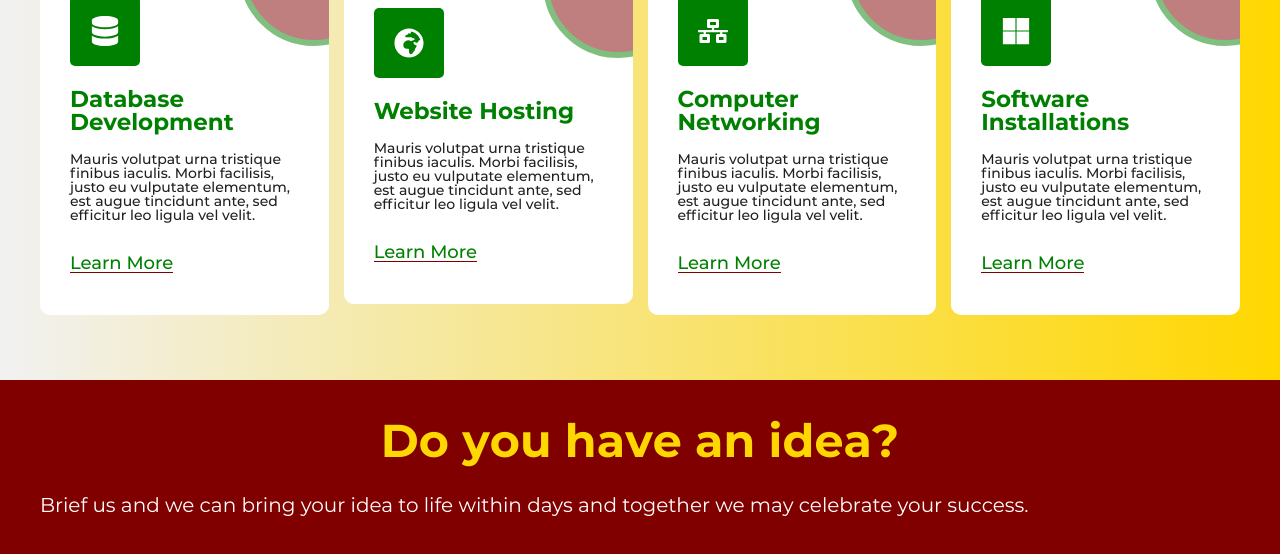
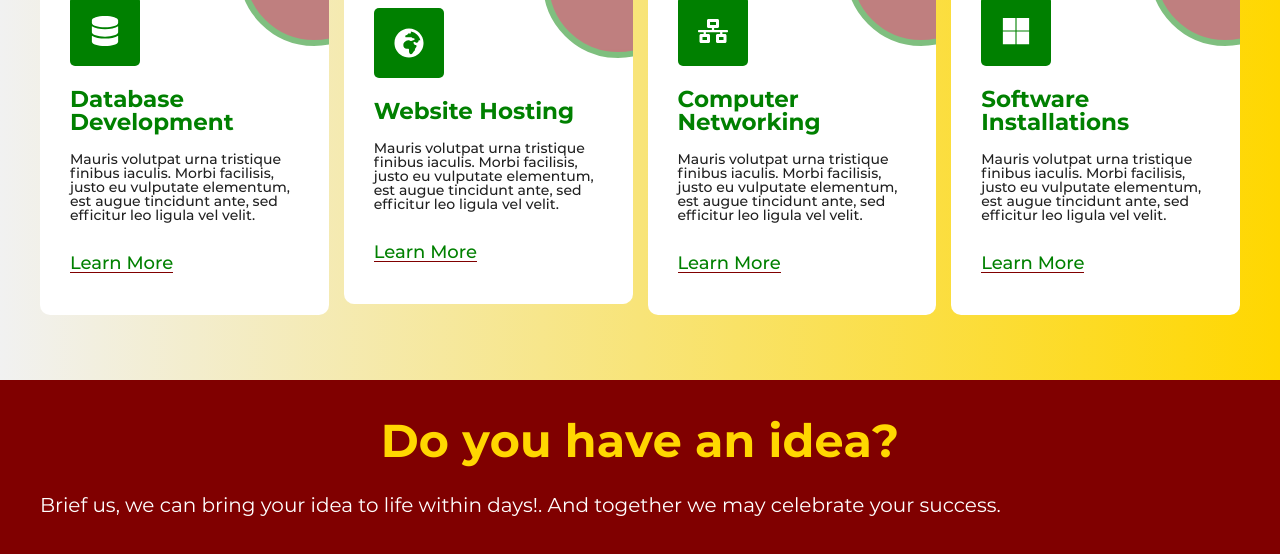
Before and after one commit to LucasJohnNyamhanga/datasoft, a Next.js app: page / in a window 1280 px wide. Shown: the part 1222-1776 px from the top of the page. Built offline with nearby package versions, Linux system fonts and the light colour scheme.

Commit message:
Update DoYouHaveAnIdea.tsx

```diff
--- a/app/components/DoYouHaveAnIdea.tsx
+++ b/app/components/DoYouHaveAnIdea.tsx
@@ -150,8 +150,8 @@ const DoYouHaveAnIdea = () => {
       </div>
       <div className={styles.innerContainer}>
         <p className={styles.details}>
-          Brief us and we can bring your idea to life within days and together
-          we may celebrate your success.
+          Brief us, we can bring your idea to life within days!. And together we
+          may celebrate your success.
         </p>
       </div>
     </div>
```
